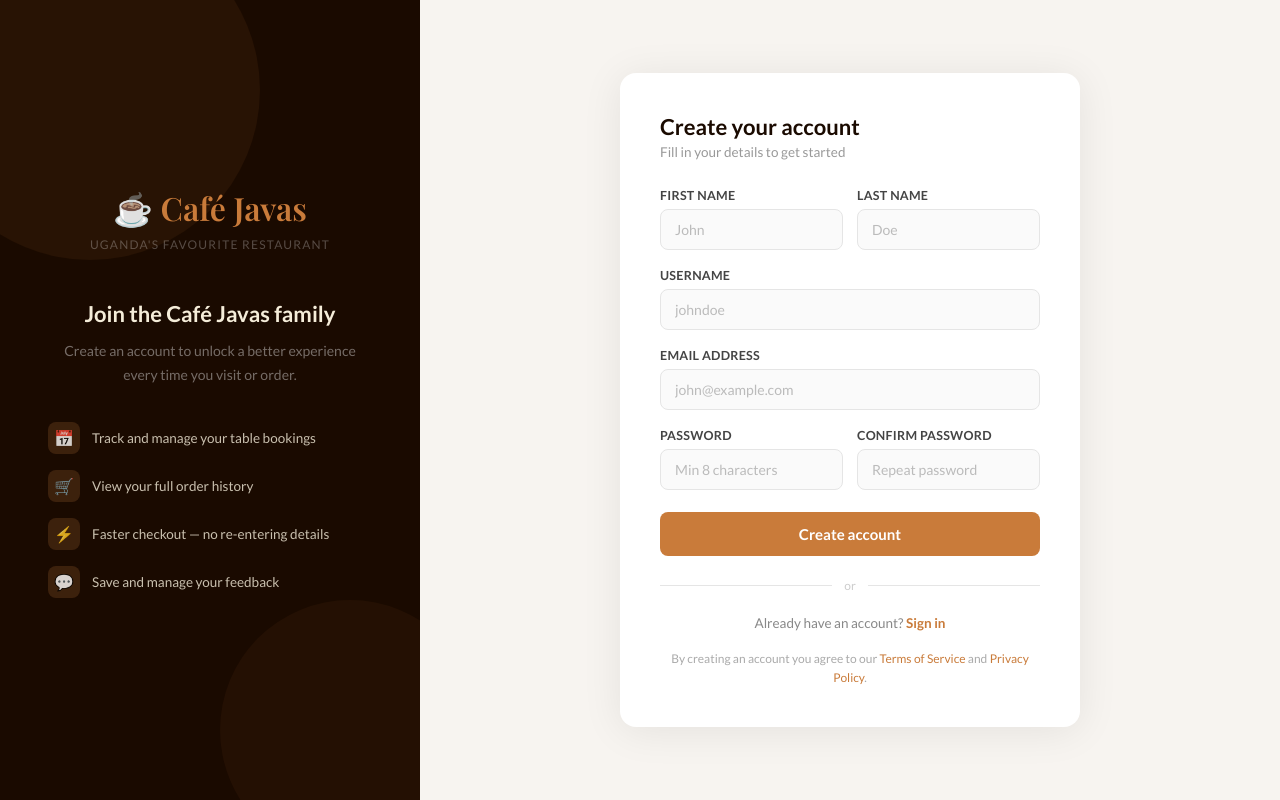
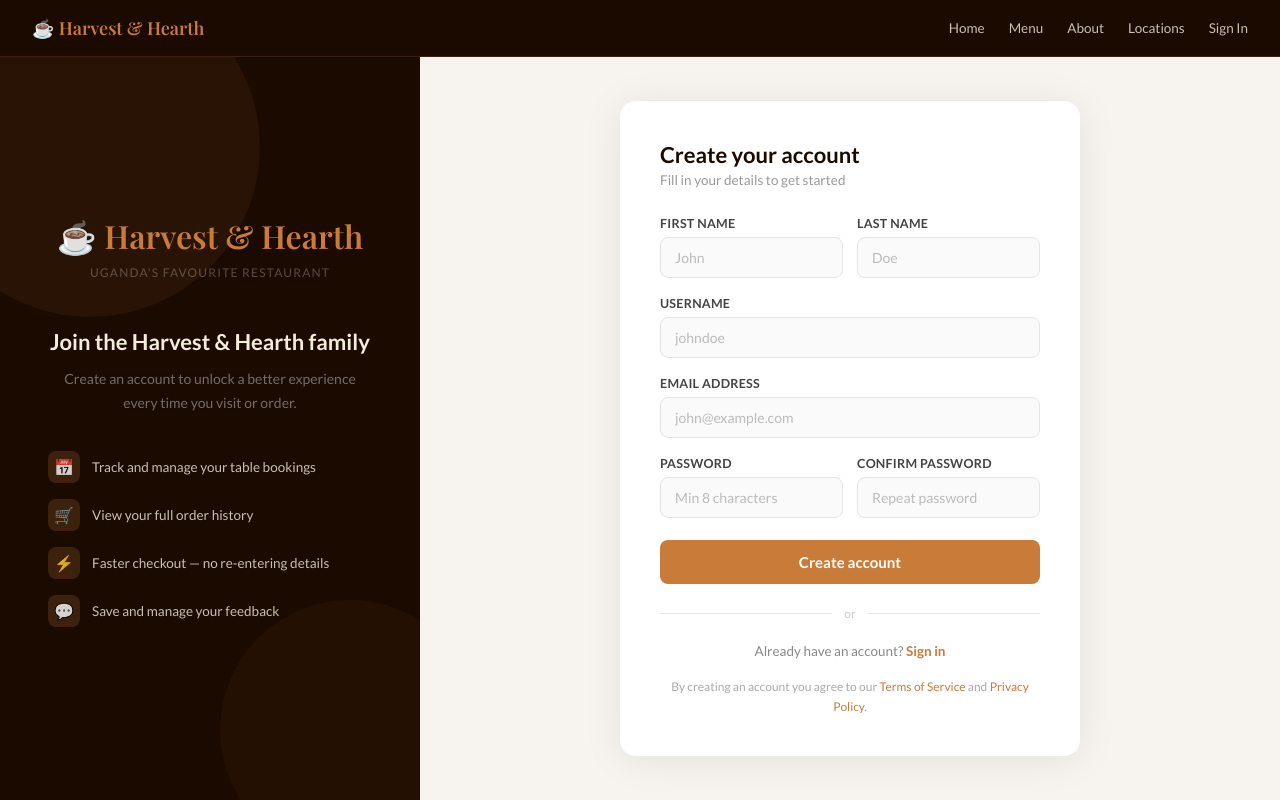
Before and after one commit to Tamujacob/restaurant_booking, a Django app: page /signup/ in a window 1280 px wide. Run offline with Django 5.2, Linux system fonts and the light colour scheme.

Commit message:
Feat: Add a nav bar to the custome signup page

```diff
--- a/core/templates/customer_signup.html
+++ b/core/templates/customer_signup.html
@@ -4,7 +4,7 @@
 <head>
   <meta charset="UTF-8">
   <meta name="viewport" content="width=device-width, initial-scale=1.0">
-  <title>Create Account — Café Javas</title>
+  <title>Create Account — Harvest & Hearth</title>
   <link href="https://fonts.googleapis.com/css2?family=Lato:wght@400;700&family=Playfair+Display:wght@600&display=swap" rel="stylesheet">
   <style>
     *, *::before, *::after { box-sizing: border-box; margin: 0; padding: 0; }
@@ -14,6 +14,41 @@
       background: #f7f4f0;
       min-height: 100vh;
       display: flex;
+      flex-direction: column;
+    }
+
+    /* AUTH NAVBAR */
+    .auth-nav {
+      display: flex;
+      align-items: center;
+      justify-content: space-between;
+      padding: 16px 32px;
+      background: #1A0A00;
+      border-bottom: 1px solid rgba(201,123,58,.2);
+    }
+    .auth-nav-logo {
+      font-family: 'Playfair Display', serif;
+      font-size: 18px;
+      color: #C97B3A;
+      text-decoration: none;
+    }
+    .auth-nav-links {
+      display: flex;
+      gap: 24px;
+    }
+    .auth-nav-links a {
+      color: #F5EDD9cc;
+      font-size: 13.5px;
+      text-decoration: none;
+      transition: color .12s;
+    }
+    .auth-nav-links a:hover { color: #C97B3A; }
+
+    /* MAIN LAYOUT (below navbar) */
+    .auth-body {
+      flex: 1;
+      display: flex;
+      min-height: 0;
     }
 
     /* LEFT PANEL */
@@ -177,18 +212,37 @@
       .right { padding: 24px 16px; }
       .card { padding: 28px 24px; }
       .form-row { grid-template-columns: 1fr; }
+      .auth-nav-links { gap: 14px; }
+      .auth-nav-links a { font-size: 12px; }
     }
   </style>
 </head>
 <body>
 
+  <!-- AUTH NAVBAR -->
+  <nav class="auth-nav">
+    <a href="/" class="auth-nav-logo">☕ Harvest & Hearth</a>
+    <div class="auth-nav-links">
+      <a href="/">Home</a>
+      <a href="/#menu">Menu</a>
+      <a href="/#about">About</a>
+      <a href="/#locations">Locations</a>
+      {% if user.is_authenticated %}
+        <a href="{% url 'customer_logout' %}">Logout</a>
+      {% else %}
+        <a href="{% url 'customer_login' %}">Sign In</a>
+      {% endif %}
+    </div>
+  </nav>
+
+  <div class="auth-body">
     <!-- LEFT -->
     <div class="left">
       <div class="left-content">
-      <div class="logo">☕ Café Javas</div>
+        <div class="logo">☕ Harvest & Hearth</div>
         <div class="logo-sub">Uganda's favourite restaurant</div>
 
-      <h2>Join the Café Javas family</h2>
+        <h2>Join the Harvest & Hearth family</h2>
         <p>Create an account to unlock a better experience every time you visit or order.</p>
 
         <ul class="perks">
@@ -283,6 +337,7 @@
         </div>
       </div>
     </div>
+  </div>
 
 </body>
 </html>
```
Lines whose indentation alone changed are shown as unchanged.
